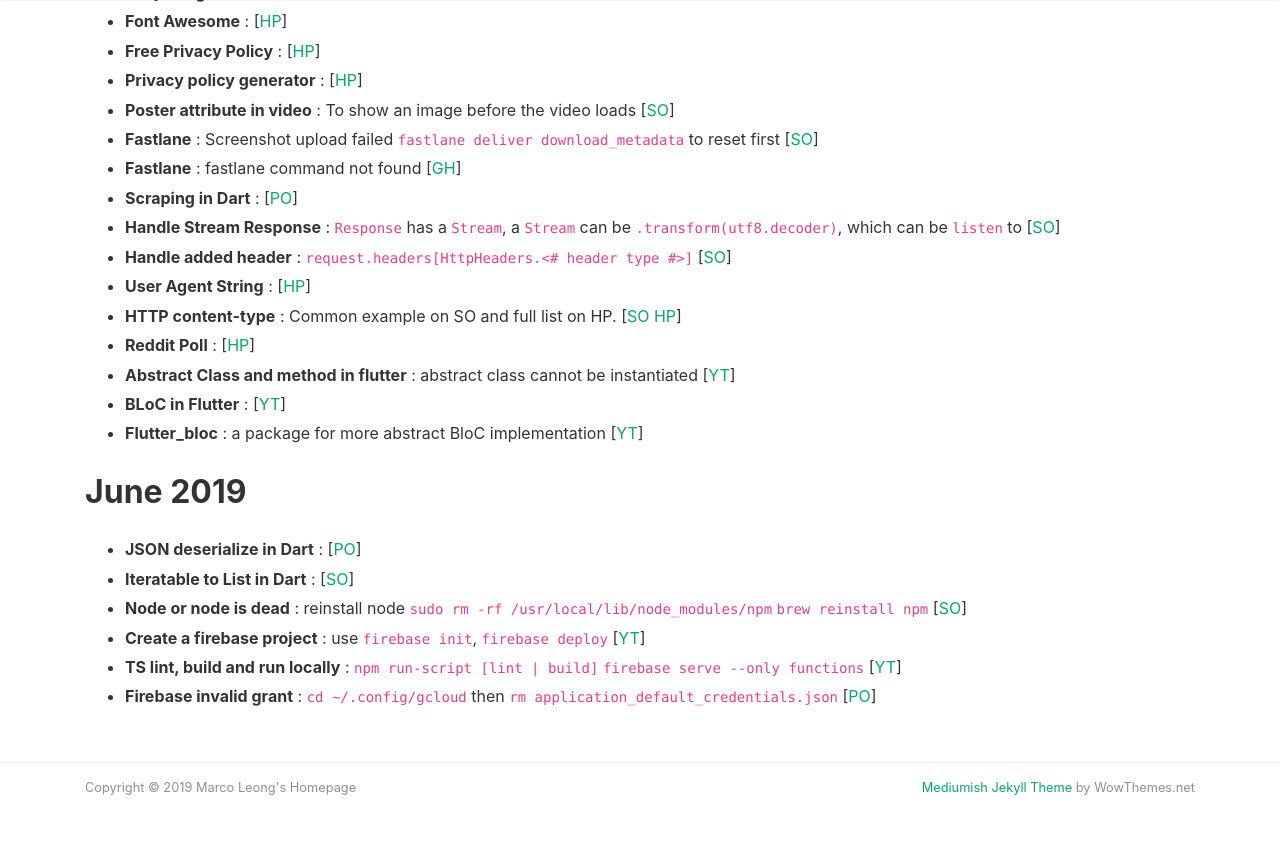
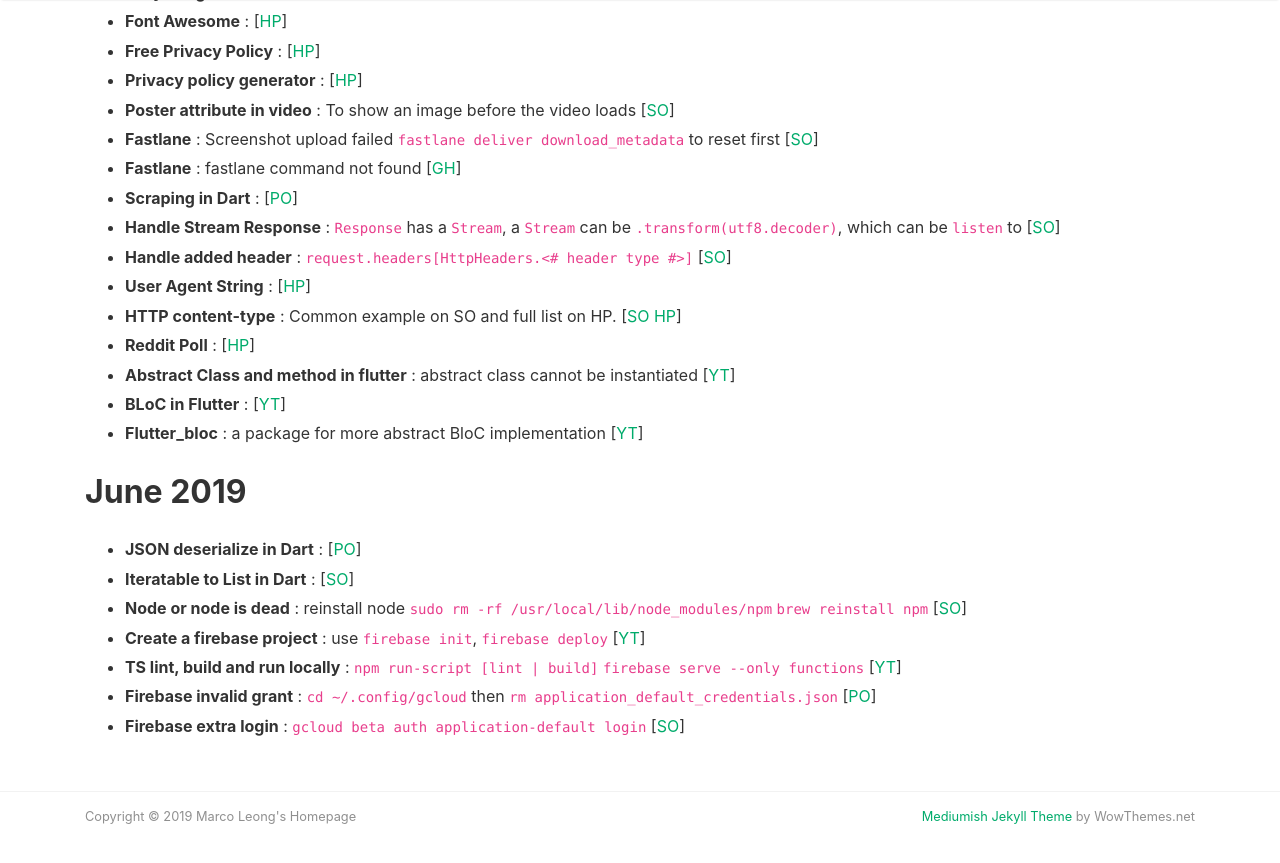
Before and after one commit to MarcoLeongDev/MarcoLeongDev.github.io, a Jekyll site: the page built from journey.md, in a window 1280 px wide and 900 px high, scrolled down 1742 px. Shown: the top 863 px of the window. Built offline with Jekyll 4.4.1, drawn with Linux system fonts in a browser that asks for light colours; nearby versions of some CDN libraries; our own code applies the rules of GitHub Pages for plain Markdown files.

Commit message:
Update journey.md

```diff
--- a/journey.md
+++ b/journey.md
@@ -56,6 +56,7 @@
 - **Create a firebase project** : use `firebase init`, `firebase deploy` [[YT](https://www.youtube.com/watch?time_continue=534&v=DYfP-UIKxH0)]
 - **TS lint, build and run locally** : `npm run-script [lint | build]` `firebase serve --only functions` [[YT](https://www.youtube.com/watch?v=7IkUgCLr5oA)]
 - **Firebase invalid grant** : `cd ~/.config/gcloud` then `rm application_default_credentials.json` [[PO](https://github.com/firebase/firebase-functions/issues/121)]
+- **Firebase extra login** : `gcloud beta auth application-default login` [[SO](https://stackoverflow.com/questions/42043611/could-not-load-the-default-credentials-node-js-google-compute-engine-tutorial)]
 
 
 
```
